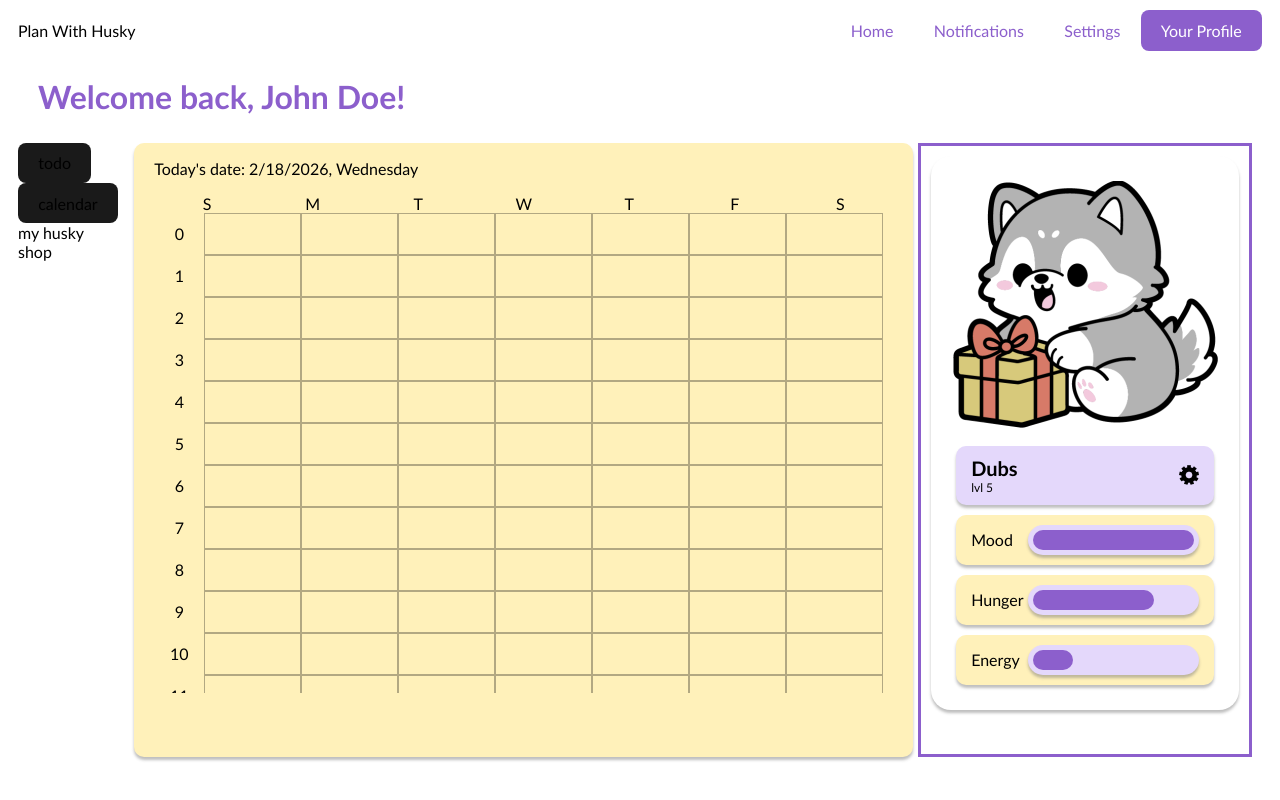
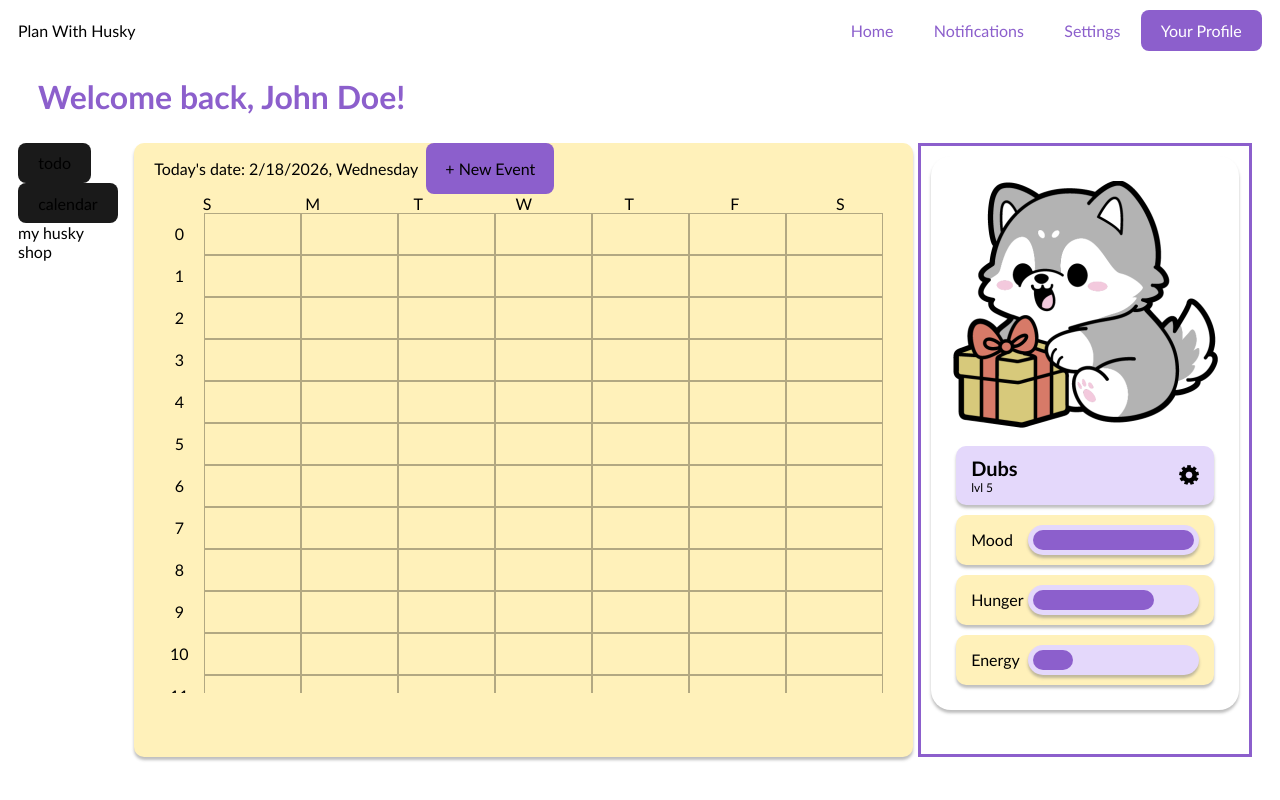
Before and after one commit to hcp-uw/plan-with-husky, a React (Vite) app in the folder starter-frontend/: page /calendar in a window 1280 px wide. Built offline with nearby package versions, Linux system fonts and the light colour scheme.

Commit message:
in dev commit, added basic event adding button with boxes for event information and a close button.

```diff
--- a/starter-frontend/src/components/CalendarComponents/EventAdder.jsx
+++ b/starter-frontend/src/components/CalendarComponents/EventAdder.jsx
@@ -0,0 +1,26 @@
+import "./EventAdder.css";
+
+export default function EventAdder ({ onClose }) {
+    return (
+        <>
+            <div className="screen-overlay">
+                <div className="screen-content">
+                    <button className="close-button" onClick={onClose}>
+                        X
+                    </button>
+                    <h2>Event Screen</h2>
+                    <div className="event-information">
+                        <input placeholder="Event name"
+                        />
+                        <input placeholder="Date"
+                        />
+                        <input placeholder="Category"
+                        />
+                        <input placeholder="Time"
+                        />
+                    </div>
+                </div>
+            </div>
+        </>
+    );
+}
--- a/starter-frontend/src/components/CalendarComponents/WeeklyView.css
+++ b/starter-frontend/src/components/CalendarComponents/WeeklyView.css
@@ -1,3 +1,13 @@
+.topRow {
+    display: flex;
+    gap: 8px;
+}
+
+.addEventButton {
+    padding: 0px 18px;
+    background-color: #8C5FCC;
+}
+
 .week {
     display: flex;
 }
--- a/starter-frontend/src/components/CalendarComponents/WeeklyViewHeader.jsx
+++ b/starter-frontend/src/components/CalendarComponents/WeeklyViewHeader.jsx
@@ -1,4 +1,8 @@
+import { useState } from "react";
+
 import "./WeeklyView.css";
+
+import EventAdder from "./EventAdder";
 
 export default function WeeklyViewHeader () {
     const today = new Date();
@@ -6,9 +10,23 @@ export default function WeeklyViewHeader () {
         weekday: "long",
     });
 
+    const [showEventScreen, setShowEventScreen] = useState(false);
+
+
+
     return (
         <div>
-            <p>Today's date: {today.toLocaleDateString()}, {weekday}</p>
+            <div className="topRow">
+                <p>Today's date: {today.toLocaleDateString()}, {weekday}</p>
+                <button className="addEventButton" onClick={() => setShowEventScreen(true)}>+ New Event</button>
+                {showEventScreen && (
+                    <EventAdder
+                        onClose={() =>
+                            setShowEventScreen(false)
+                        }
+                    />
+                )}
+            </div>
             <div className="week">
                 <div className="headerDays">S</div>
                 <div className="headerDays">M</div>
```
Also changed, not shown: starter-frontend/src/components/CalendarComponents/EventAdder.css (added).
